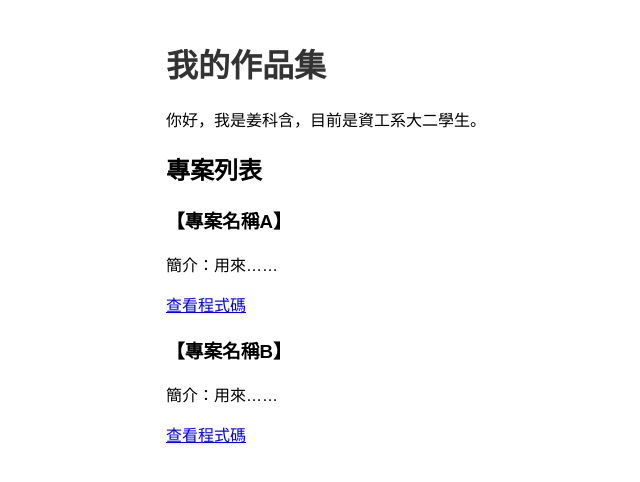
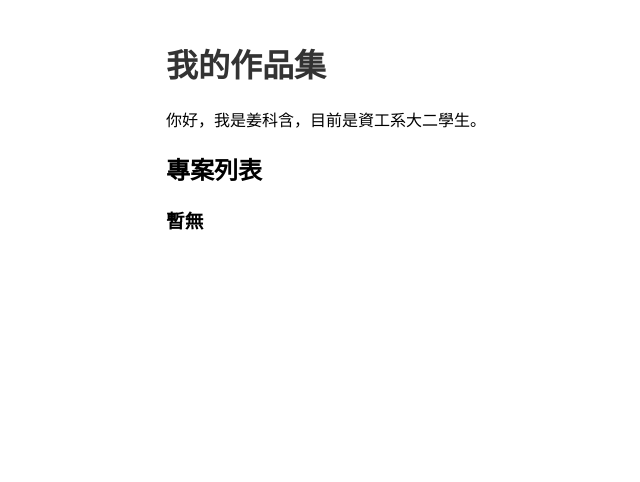
Before and after one commit to smallkan/smallkan.github.io, a plain HTML site: page index.html in a window 1280 px wide. Shown: the whole page, without its empty margins (124-764 px from the left). Drawn offline with Linux system fonts and the light colour scheme.

Commit message:
Update index.html

```diff
--- a/index.html
+++ b/index.html
@@ -14,18 +14,7 @@
   <p>你好，我是姜科含，目前是資工系大二學生。</p>
 
   <h2>專案列表</h2>
-
-  <div class="project">
-    <h3>【專案名稱A】</h3>
-    <p>簡介：用來……</p>
-    <a href="https://github.com/你的帳號/專案A">查看程式碼</a>
-  </div>
-
-  <div class="project">
-    <h3>【專案名稱B】</h3>
-    <p>簡介：用來……</p>
-    <a href="https://github.com/你的帳號/專案B">查看程式碼</a>
-  </div>
+  <h3>暫無</h3>
 
 </body>
 </html>
```
